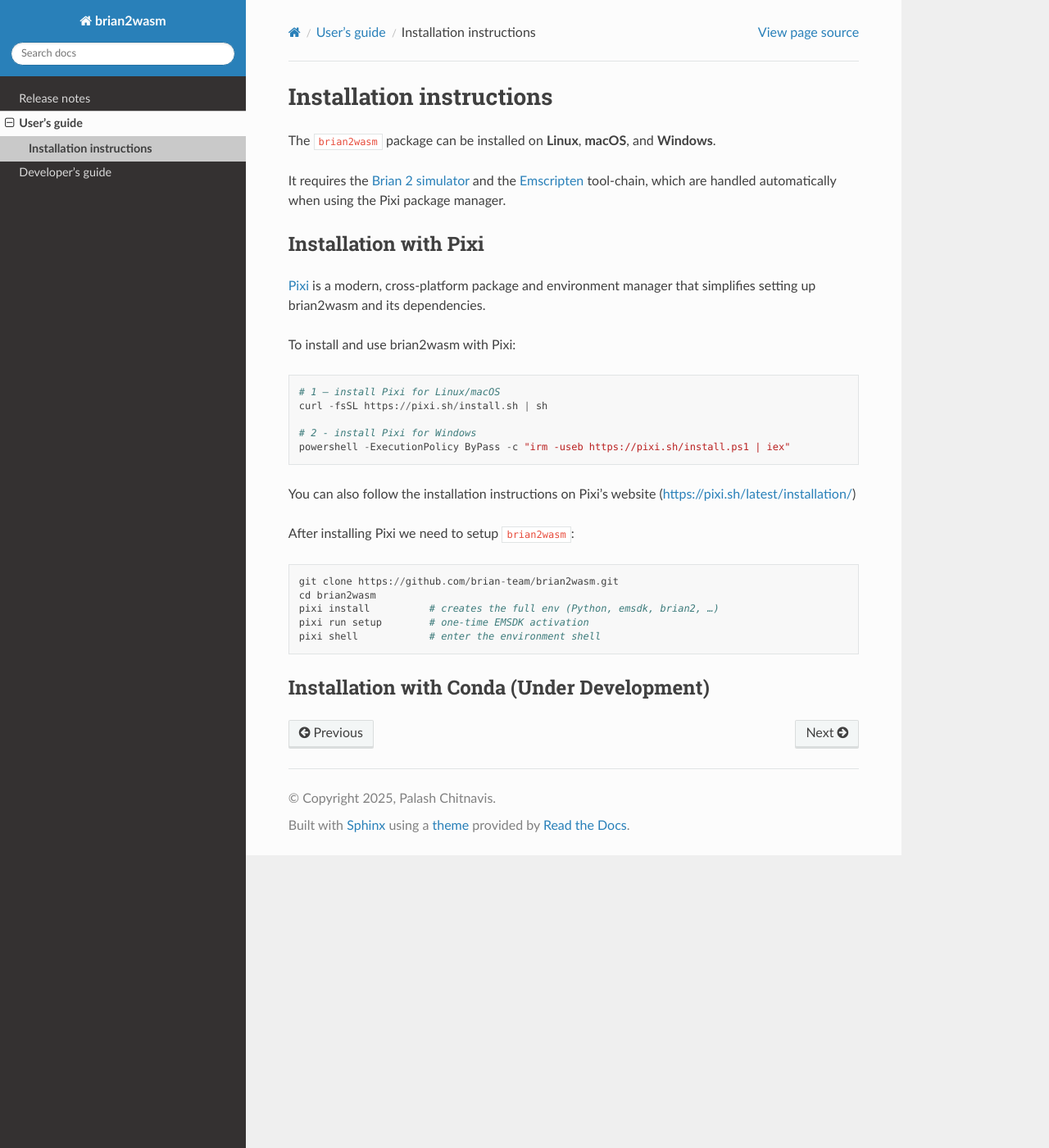
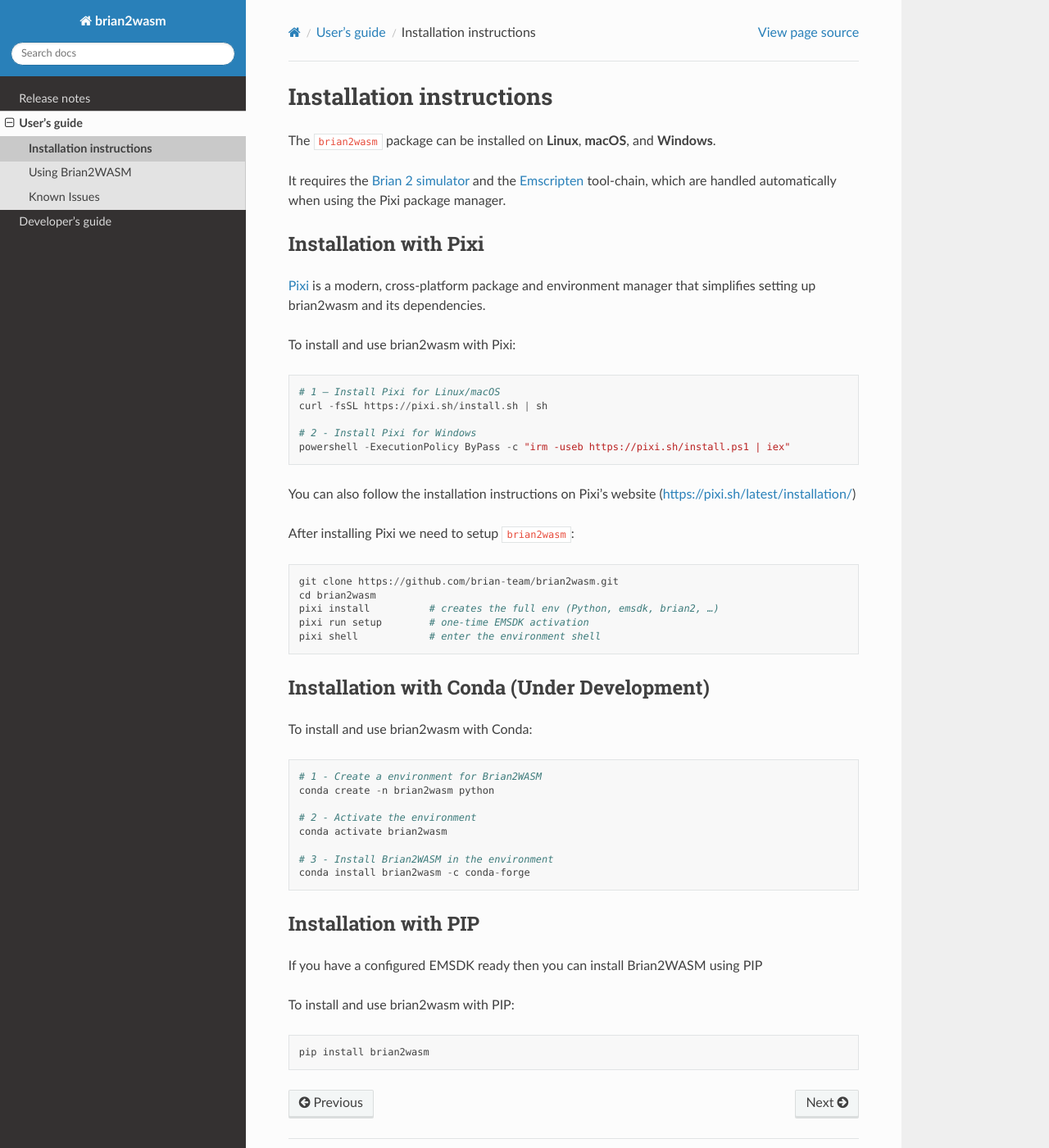
Before and after one commit to brian-team/brian2wasm, a Sphinx documentation site: the page built from docs/user/installation.rst, in a window 1280 px wide and 1400 px high. Shown: the whole window at 82% size. Built offline with Sphinx 7.4.7 and the Read the Docs theme 3.1.0, drawn with Linux system fonts in a browser that asks for light colours; pages that are not in the unit, such as notebooks, are missing from menus.

Commit message:
Update user guide with usage and issues sections

```diff
--- a/docs/user/installation.rst
+++ b/docs/user/installation.rst
@@ -12,10 +12,10 @@ Installation with Pixi
 
 To install and use brian2wasm with Pixi::
 
-        # 1 – install Pixi for Linux/macOS
+        # 1 – Install Pixi for Linux/macOS
         curl -fsSL https://pixi.sh/install.sh | sh
 
-        # 2 - install Pixi for Windows
+        # 2 - Install Pixi for Windows
         powershell -ExecutionPolicy ByPass -c "irm -useb https://pixi.sh/install.ps1 | iex"
 You can also follow the installation instructions on Pixi's website (https://pixi.sh/latest/installation/)
 
@@ -29,3 +29,21 @@ After installing Pixi we need to setup ``brian2wasm``::
 
 Installation with Conda (Under Development)
 --------------------------
+To install and use brian2wasm with Conda::
+
+        # 1 - Create a environment for Brian2WASM
+        conda create -n brian2wasm python
+
+        # 2 - Activate the environment
+        conda activate brian2wasm
+
+        # 3 - Install Brian2WASM in the environment
+        conda install brian2wasm -c conda-forge
+Installation with PIP
+--------------------------
+
+If you have a configured EMSDK ready then you can install Brian2WASM using PIP
+
+To install and use brian2wasm with PIP::
+
+        pip install brian2wasm
```
Also changed, not shown: docs/user/index.rst (+2 -5 lines), docs/user/issues.rst (added, +7 -0 lines), docs/user/usage.rst (added, +11 -0 lines).
